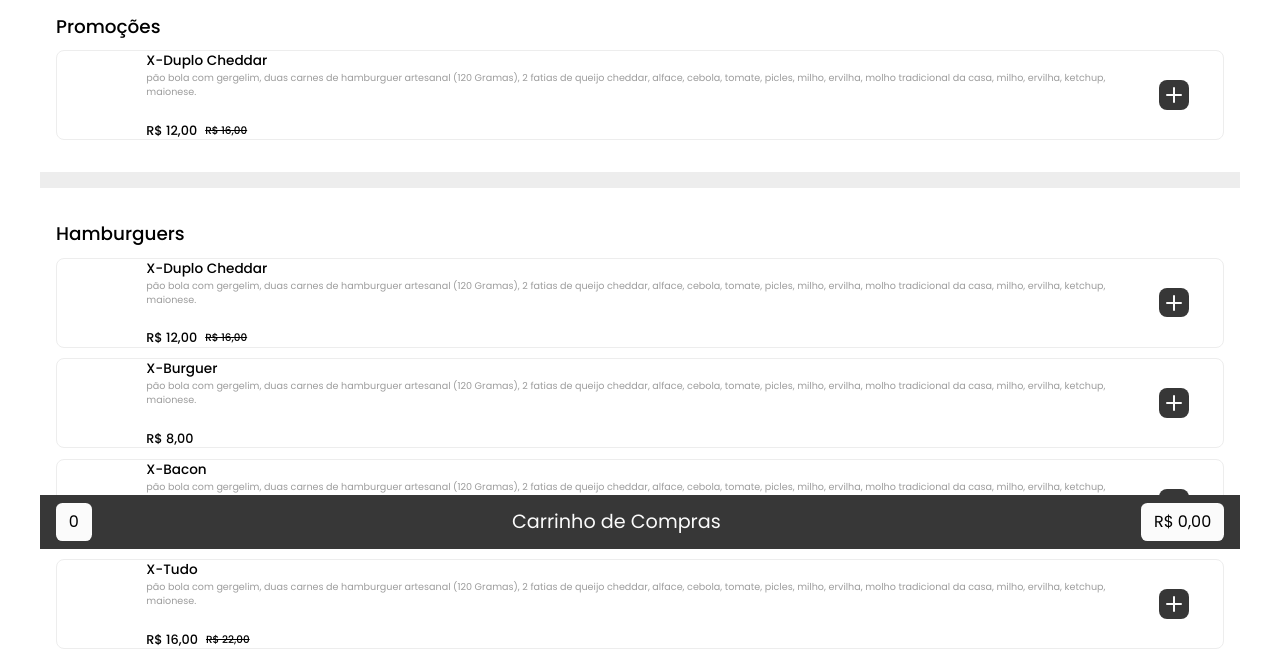
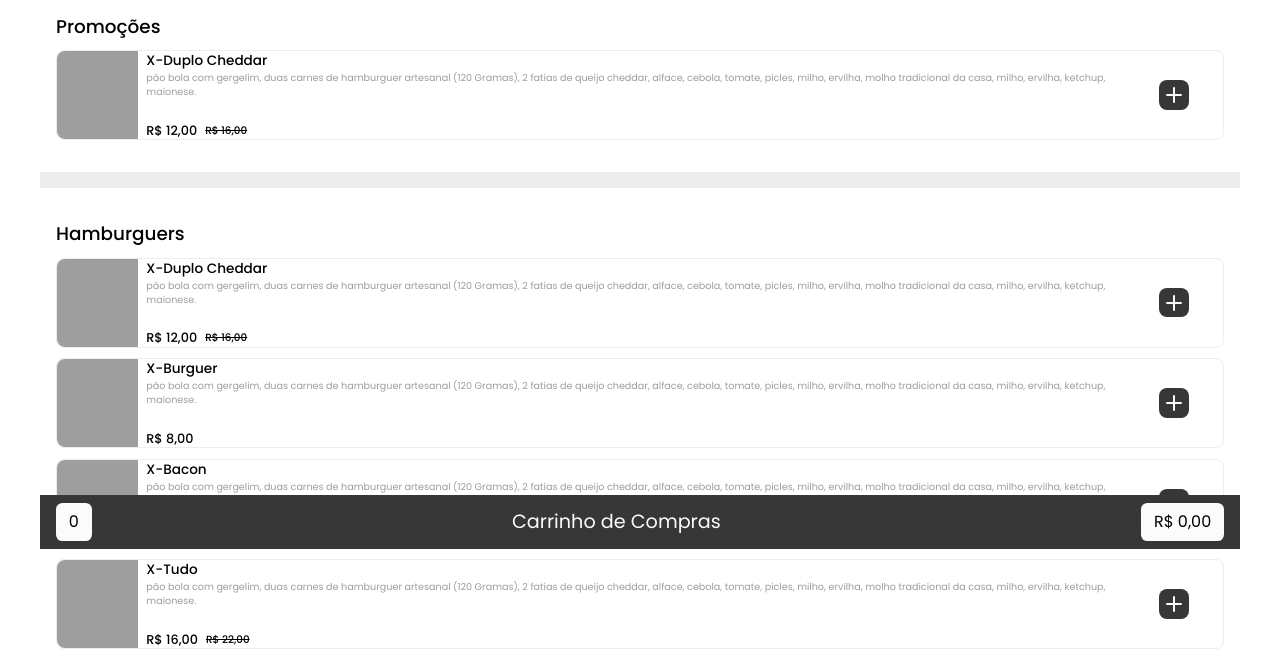
Before and after one commit to diogosilva300/DeliveryProject, a plain HTML site: page index.html in a window 1280 px wide. Shown: the part 251-916 px from the top of the page. Drawn offline with Linux system fonts and the light colour scheme; the site is published under a folder, as on GitHub Pages, so addresses that start at the root find nothing.

Commit message:
Add files via upload

```diff
--- a/assets/css/index.css
+++ b/assets/css/index.css
@@ -183,7 +183,7 @@ section h1{
 .card-image{
     height: 5.5rem;
     width: 5.5rem;
-    background-image: url('/assets/img/burg.jpg');
+    background-image: url('../img/burg.jpg');
     background-position: center;
     background-size: cover;
     border-radius: 0.5rem 0 0 0.5rem;
```
